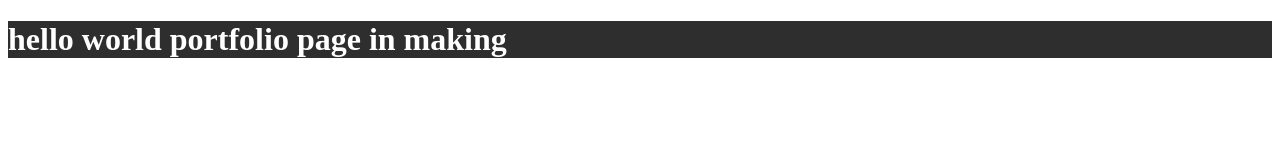
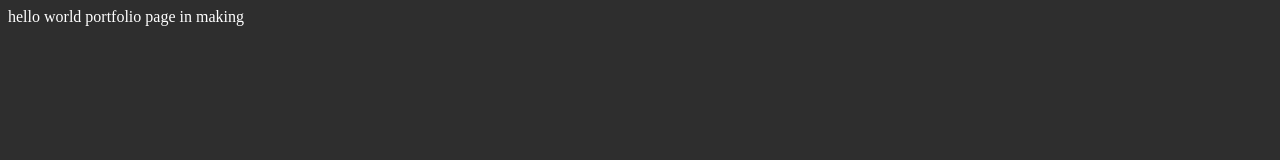
Before and after one commit to nikhiltechind/portfolio, a plain HTML site: page index.html in a window 1280 px wide. Drawn offline with Linux system fonts and the light colour scheme.

Commit message:
Update index.html

```diff
--- a/index.html
+++ b/index.html
@@ -1,7 +1,7 @@
 <!DOCTYPE html>
 <html>
   <style>
-    h1{
+    body{
     color:white;
       background-color:#2e2e2e;
 
@@ -9,6 +9,6 @@
   </style>
   <title>hello world</title>
   <body>
-    <h1>hello world portfolio page in making</h1>
+    hello world portfolio page in making
   </body>
 </html>
```
